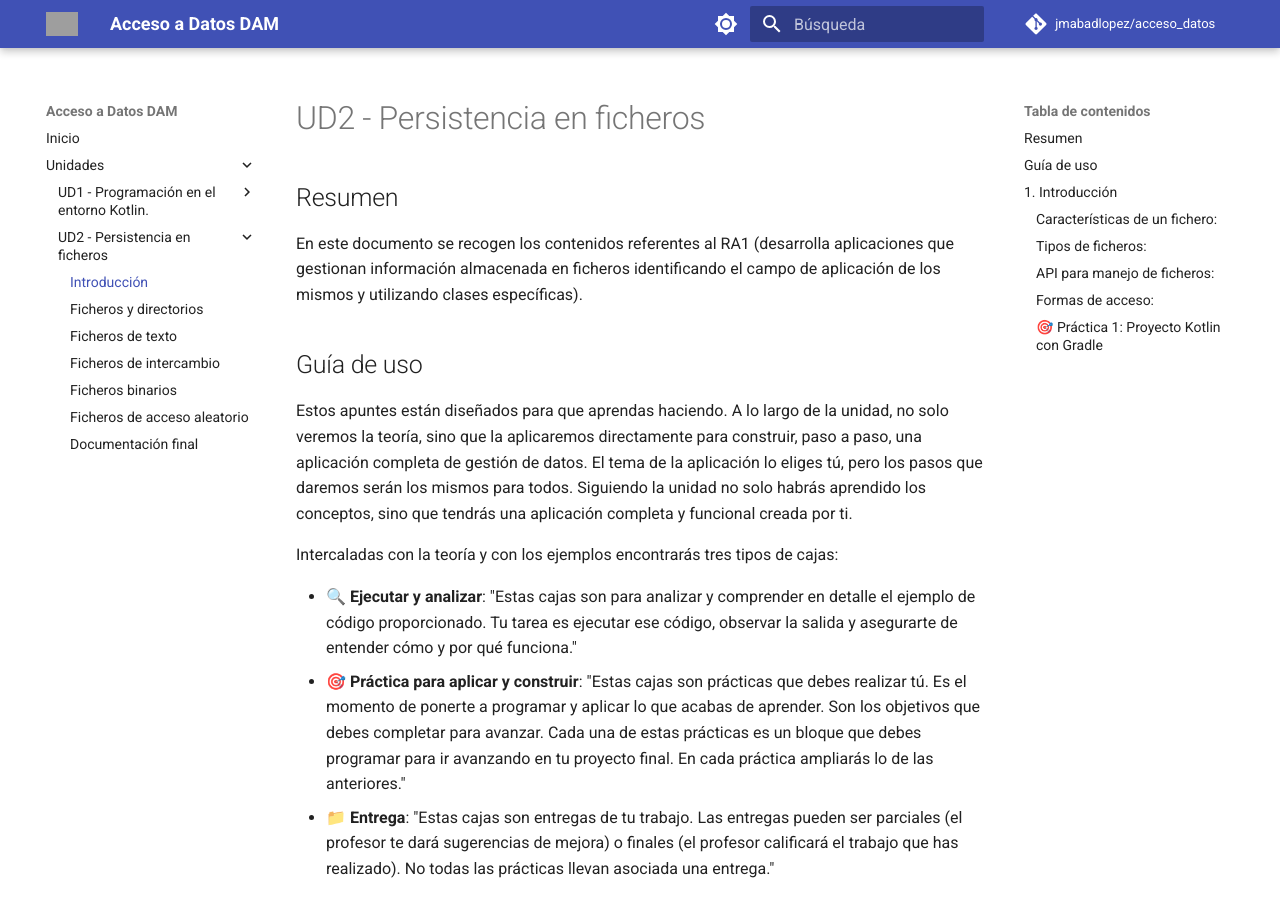
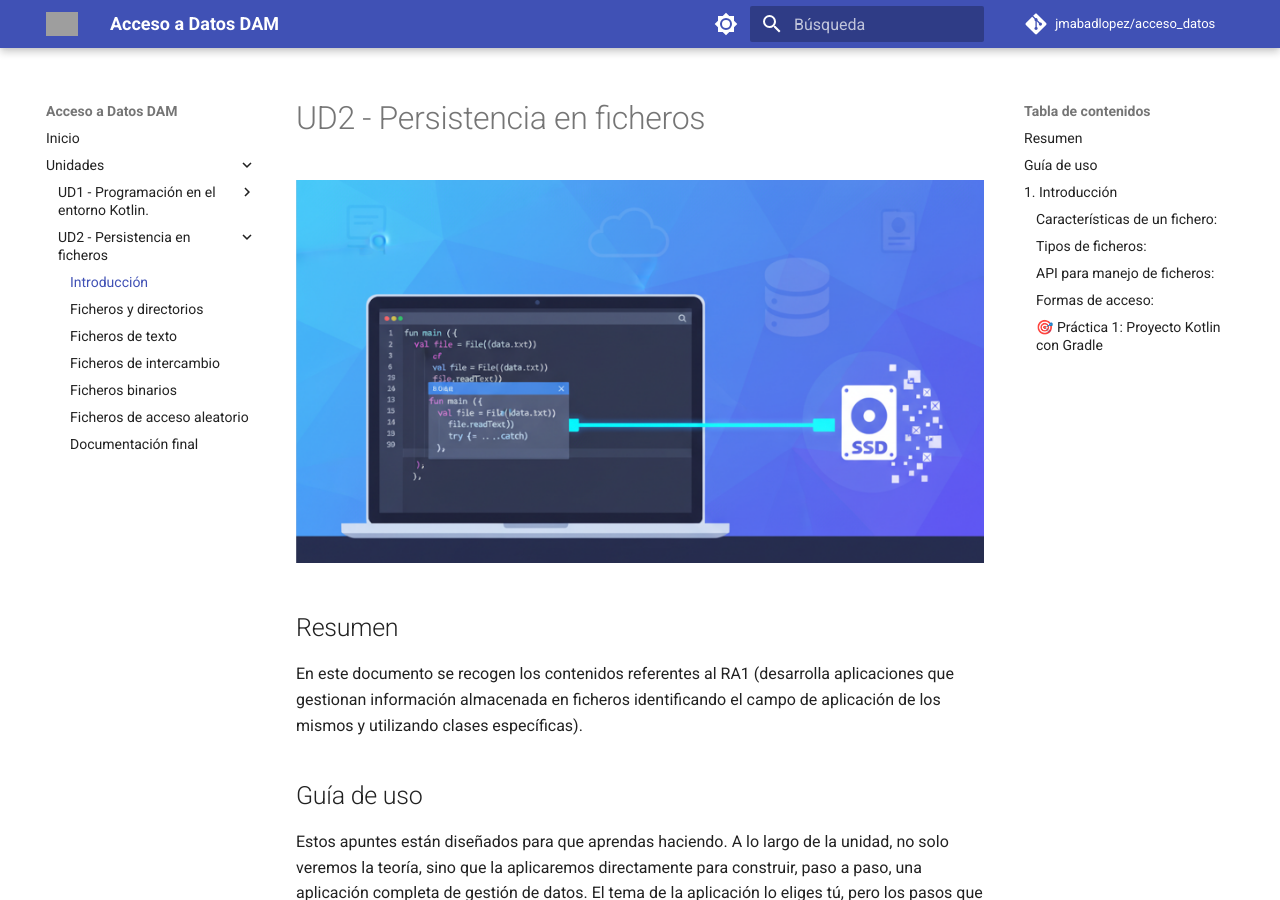
Before and after one commit to JMAbadLopez/acceso_datos, an MkDocs documentation site: the page built from docs/unidades/ud02/introduccion.md, in a window 1280 px wide and 900 px high. Built offline with MkDocs 1.6.1 and Material for MkDocs 9.7.7, drawn with Linux system fonts in a browser that asks for light colours; comment, search, counter and statistics services are not loaded; grey boxes are pictures that could not be loaded.

Commit message:
Imágenes Unidad 01

```diff
--- a/docs/unidades/ud02/introduccion.md
+++ b/docs/unidades/ud02/introduccion.md
@@ -1,4 +1,6 @@
 # UD2 - Persistencia en ficheros
+
+<img src="../../../assets/images/ud02/portada_ud02.png" alt="Portada Unidad 2" style="zoom: 50%;" />
 
 ## Resumen
 En este documento se recogen los contenidos referentes al RA1 (desarrolla aplicaciones que gestionan información almacenada en ficheros identificando el campo de aplicación de los mismos y utilizando clases específicas).
@@ -41,11 +43,17 @@
 
 * **Acceso secuencial**: Los datos se procesan en orden, desde el principio hasta el final del fichero. Es el más común y sencillo. Se usa cuando se desea leer todo el contenido o recorrer registro por registro. Por ejemplo lectura de un fichero de texto línea por línea, o de un fichero binario estructurado registro a registro.
 
+<img src="../../../assets/images/ud02/ej01.png" alt="Portada Unidad 2" style="zoom: 50%;" />
+
 * **Acceso aleatorio**: Permite saltar a una posición concreta del fichero sin necesidad de leer lo anterior. Es útil cuando los registros tienen un tamaño fijo y se necesita eficiencia (por ejemplo, ir directamente al registro 100). Requiere técnicas más avanzadas como el uso de `FileChannel`, `SeekableByteChannel` o `RandomAccessFile`.
+
+<img src="../../../assets/images/ud02/ej02.png" alt="Portada Unidad 2" style="zoom: 50%;" />
 
 A lo largo de esta unidad se explicarán algunas funciones de manejo de ficheros que requieren librerías externas (dependencias). Utilizaremos **Gradle** para descargarlas automáticamente en nuestros proyectos.
 
 Para crear un proyecto Kotlin con Gradle en IntelliJ haremos clic en **New Project**, indicamos la información de la siguiente imagen, haremos clic en el botón **Create** y esperaremos a que IntelliJ prepare el proyecto.
+
+<img src="../../../assets/images/ud02/ej03.png" alt="Portada Unidad 2" style="zoom: 50%;" />
 
 A medida que necesitemos utilizar dependencias en nuestro proyecto, las iremos añadiendo al fichero **build.gradle.kts** en la sección de dependencias. Si después de añadirlas no se descargan automáticamente, abrir la **ventana Gradle** (lateral derecho de IntelliJ) y hacer clic en el botón de actualizar.
 
```
Also changed, not shown: docs/index.md (+5 -1 lines), docs/assets/images/ud02/ej01.png (added), docs/assets/images/ud02/ej02.png (added), docs/assets/images/ud02/ej03.png (added), docs/assets/images/ud02/portada_ud02.png (added), 1 other file.
